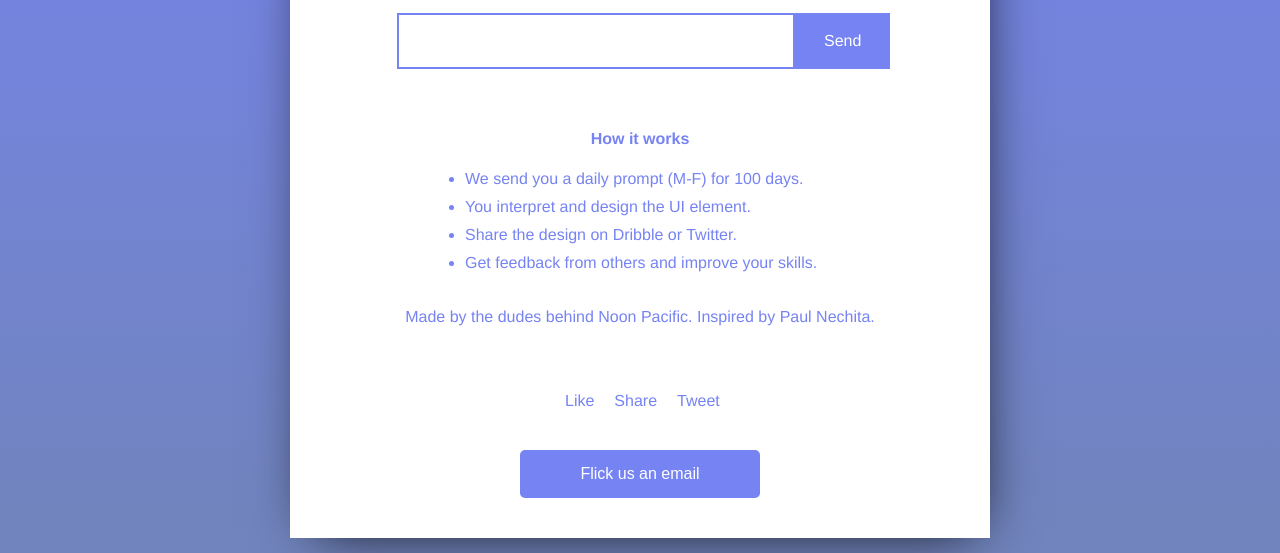
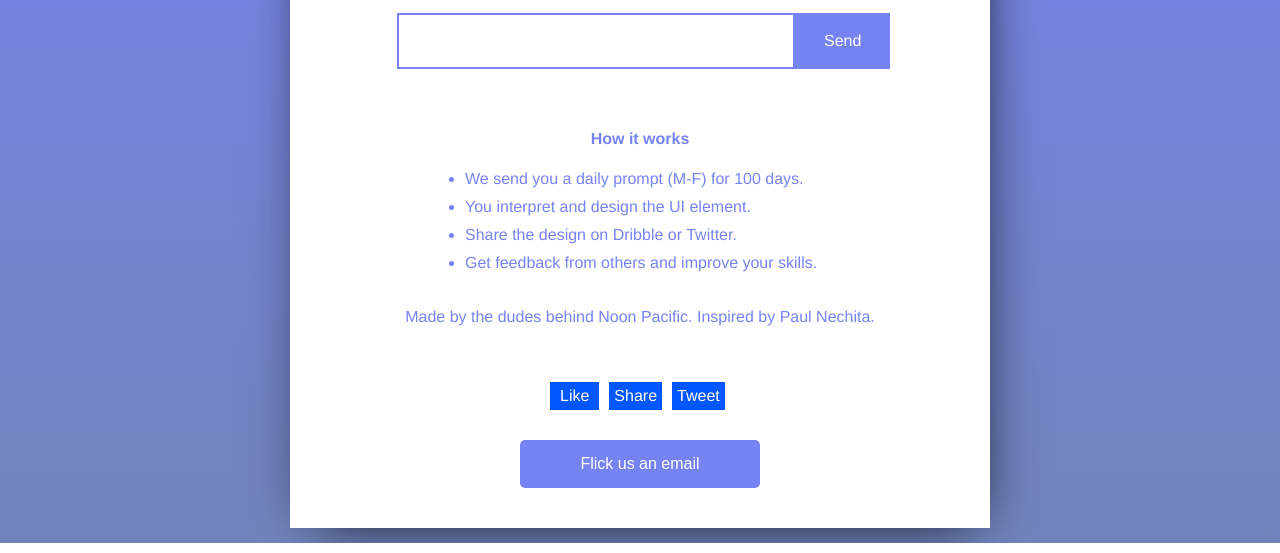
Before and after one commit to Sze-warrior/daily-ui-web-design-redo, a plain HTML site: page index.html in a window 1280 px wide. Shown: the part 327-880 px from the top of the page. Drawn offline with Linux system fonts and the light colour scheme.

Commit message:
fixing up the social media buttons

```diff
--- a/index.html
+++ b/index.html
@@ -51,7 +51,7 @@
 
 	    		<div class="btns-social">
 	    			<ul>
-	    				<li>Like</li>
+	    				<li class="btn-like">Like</li>
 	    				<li>Share</li>
 	    				<li>Tweet</li>
 	    			</ul>
--- a/styles/styles.scss
+++ b/styles/styles.scss
@@ -146,7 +146,15 @@ body{
 				li{
 					float: left;
     				display: block;
-    				margin: 10px;
+    				margin-right: 10px;
+    				background-color: #0056FF;
+    				padding: 5px;
+    				color: $white;
+
+    				&.btn-like {
+    				    padding: 5px 10px;
+    					margin-left: -5px;
+    				}
 				}
 		}
 
```
Also changed, not shown: styles/styles.css, 1 other file.
